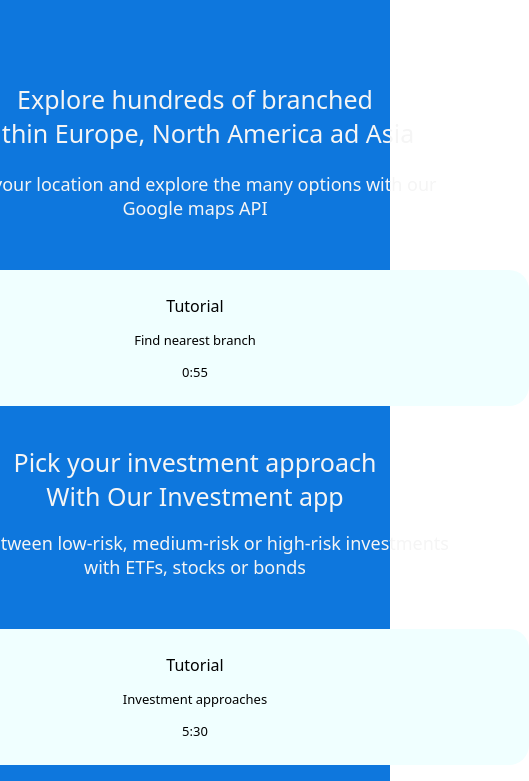
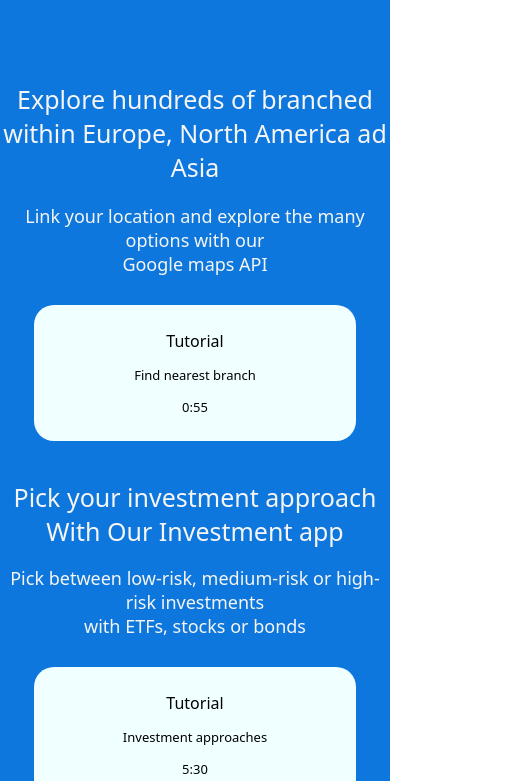
Before and after one commit to JoshuasProgramming/MoneyBox, a plain HTML site: page index.html in a window 390 px wide. Shown: the part 1693-2474 px from the top of the page, 529 px wide, since content can reach past the window. Drawn offline with nearby package versions, Linux system fonts and the light colour scheme.

Commit message:
Adjusted section-2 for mobile

```diff
--- a/style.scss
+++ b/style.scss
@@ -527,5 +527,27 @@ nav{
             }
 
         }
+
+        .sub-section2-responsive{
+            flex-direction: column;
+            height: fit-content;
+
+            .container{
+                padding-bottom: 5%;
+                padding-top: 5%;
+
+                .left{
+                    h1{
+                        padding-bottom: 5%;
+                    }
+                }
+
+                .right{
+                    .videoLinkBtn{
+                        width: 200px;
+                    }
+                }
+            }
+        }
     }
 }
```
Also changed, not shown: style.css, 1 other file.
